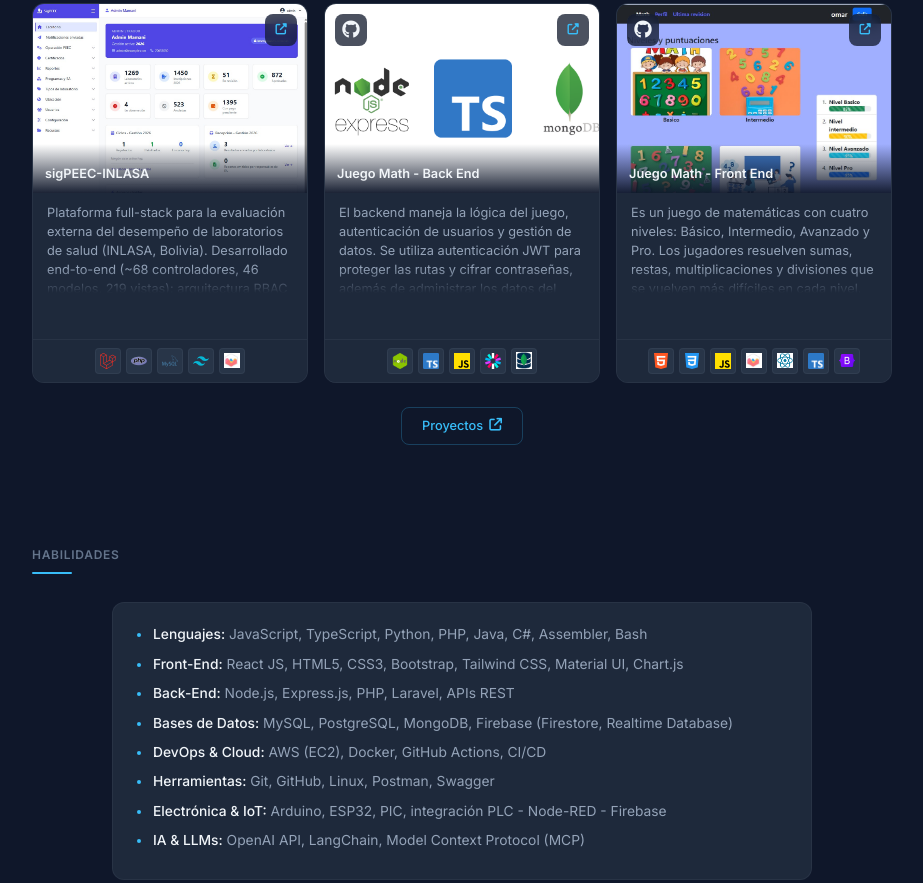
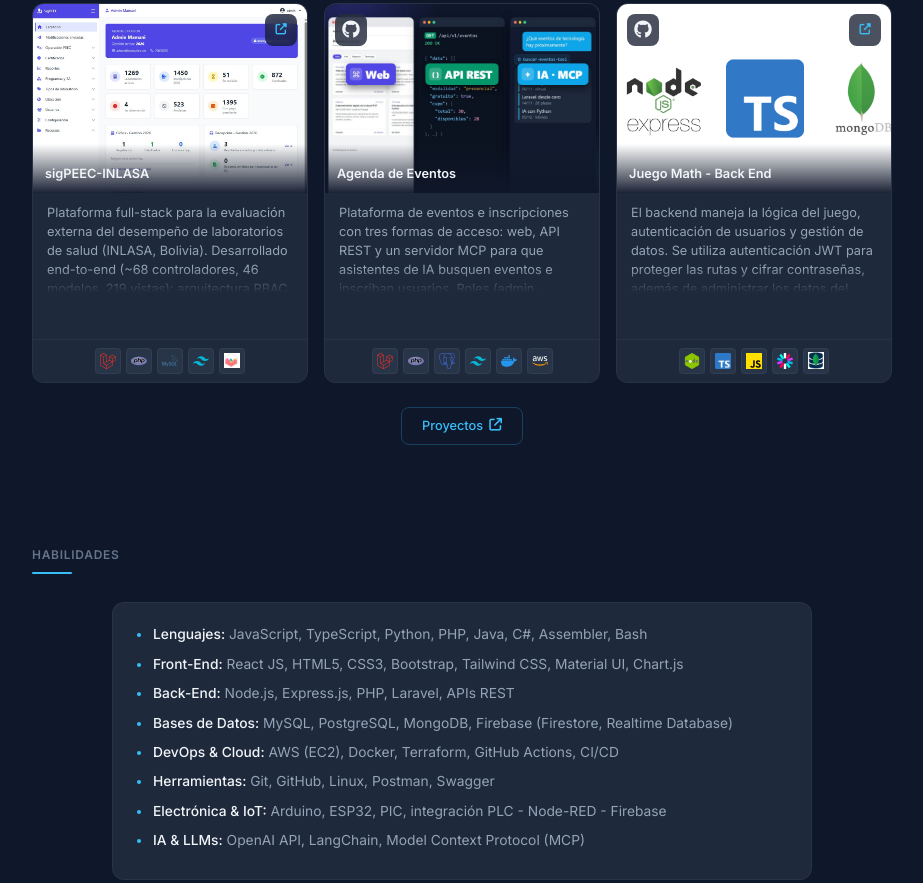
Before and after one commit to OmarRMC/portfolio, a website with bundled scripts: page public/index.html in a window 1280 px wide. Shown: the part 2783-3666 px from the top of the page, without its empty margins (178-1101 px from the left). Built offline with nearby package versions, Linux system fonts and the light colour scheme; files whose address does not match are found by name.

Commit message:
update-proyecto

```diff
--- a/public/assets/css/components/proyectos.css
+++ b/public/assets/css/components/proyectos.css
@@ -114,6 +114,7 @@
 /* Inner content area: flex-grow to fill remaining space */
 .cardProyecto > div[style]{
     flex: 1;
+    min-height: 0;
     display: flex;
     flex-direction: column;
     position: relative;
@@ -129,6 +130,7 @@
     overflow: hidden;
     line-height: 1.5;
     flex: 1;
+    min-height: 0;
 }
 
 .tituloProyecto{
@@ -161,6 +163,7 @@
     gap: 5px;
     padding: 8px 10px;
     margin-top: auto;
+    flex-shrink: 0;
     position: relative;
     z-index: 2;
     border-top: 1px solid var(--border);
@@ -249,10 +252,15 @@
     height: 35%;
 }
 
+/* La descripcion se expande solo hasta el espacio libre; si no cabe, scroll
+   interno, para no empujar las tecnologias fuera de la card (alto fijo). */
 .cardProyecto:hover .mainCard{
     color: var(--text-primary);
     max-height: none;
-    mask-image: linear-gradient(to bottom, black 100%, transparent 100%);
+    mask-image: none;
+    overflow-y: auto;
+    scrollbar-width: thin;
+    scrollbar-color: var(--border-hover) transparent;
 }
 
 .imgCard::after{
--- a/public/assets/js/datos/ListaHabidades.json
+++ b/public/assets/js/datos/ListaHabidades.json
@@ -18,6 +18,7 @@
         {"name": "Bootstrap",    "url": "./assets/img/tecnologias/Bootstrap.png",     "nivel": "Intermedio"},
         {"name": "Docker",       "url": "./assets/img/tecnologias/docker.svg",        "nivel": "Básico"},
         {"name": "AWS",          "url": "./assets/img/tecnologias/aws.svg",           "nivel": "Básico"},
+        {"name": "Terraform",    "url": "./assets/img/tecnologias/terraform.svg",     "nivel": "Básico"},
         {"name": "PostgreSQL",   "url": "./assets/img/tecnologias/postgresql.svg",    "nivel": "Básico"},
         {"name": "OpenAI",       "url": "./assets/img/tecnologias/openai.svg",        "nivel": "Básico"},
         {"name": "LangChain",    "url": "./assets/img/tecnologias/langchain.svg",     "nivel": "Básico"},
--- a/public/assets/js/datos/proyectos.json
+++ b/public/assets/js/datos/proyectos.json
@@ -26,6 +26,39 @@
             {
                "url": "./assets/img/tecnologias/chartjs.png",
                "name": "Chart.js"
+            }
+         ]
+      },
+      {
+         "titulo": "Agenda de Eventos",
+         "image": "./assets/img/proyectos/agenda-eventos.jpg",
+         "Descripcion": "Plataforma de eventos e inscripciones con tres formas de acceso: web, API REST y un servidor MCP para que asistentes de IA busquen eventos e inscriban usuarios. Roles (admin, organizador, participante), control de cupos y asistencia, certificados y reportes en PDF/Excel, correos en cola con Redis, tareas programadas y despliegue en AWS EC2 con Docker y Terraform.",
+         "url_web": "",
+         "url_github": "https://github.com/OmarRMC/eventos-app",
+         "stack": [
+            {
+               "url": "./assets/img/tecnologias/laravel.svg",
+               "name": "Laravel"
+            },
+            {
+               "url": "./assets/img/tecnologias/php.png",
+               "name": "PHP"
+            },
+            {
+               "url": "./assets/img/tecnologias/postgresql.svg",
+               "name": "PostgreSQL"
+            },
+            {
+               "url": "./assets/img/tecnologias/tailwind.svg",
+               "name": "Tailwind CSS"
+            },
+            {
+               "url": "./assets/img/tecnologias/docker.svg",
+               "name": "Docker"
+            },
+            {
+               "url": "./assets/img/tecnologias/aws.svg",
+               "name": "AWS"
             }
          ]
       },
--- a/public/index.html
+++ b/public/index.html
@@ -95,7 +95,7 @@
             "addressLocality": "La Paz",
             "addressCountry": "BO"
         },
-        "knowsAbout": ["JavaScript", "TypeScript", "React", "Node.js", "PHP", "Laravel", "Python", "AWS", "Docker", "PostgreSQL", "MongoDB"],
+        "knowsAbout": ["JavaScript", "TypeScript", "React", "Node.js", "PHP", "Laravel", "Python", "AWS", "Docker", "Terraform", "PostgreSQL", "MongoDB"],
         "sameAs": [
             "https://github.com/OmarRMC",
             "https://www.linkedin.com/in/omar-r-mamani-capcha"
@@ -393,7 +393,7 @@
                     </li>
                     <li>
                         <b>DevOps & Cloud:</b>
-                        AWS (EC2), Docker, GitHub Actions, CI/CD
+                        AWS (EC2), Docker, Terraform, GitHub Actions, CI/CD
                     </li>
                     <li>
                         <b>Herramientas:</b>
```
Also changed, not shown: public/assets/img/proyectos/agenda-eventos.jpg (added), public/assets/img/tecnologias/terraform.svg (added).
